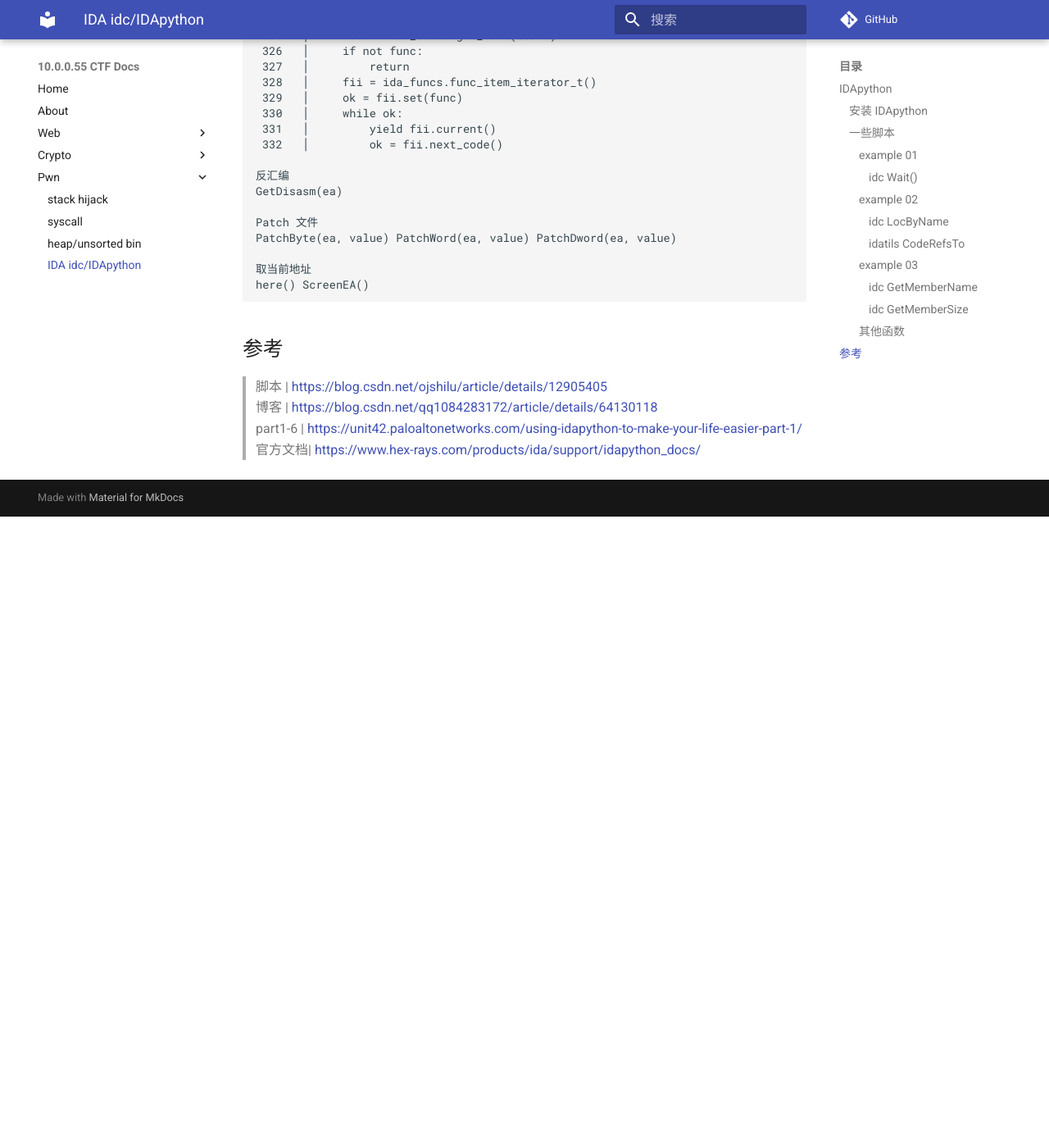
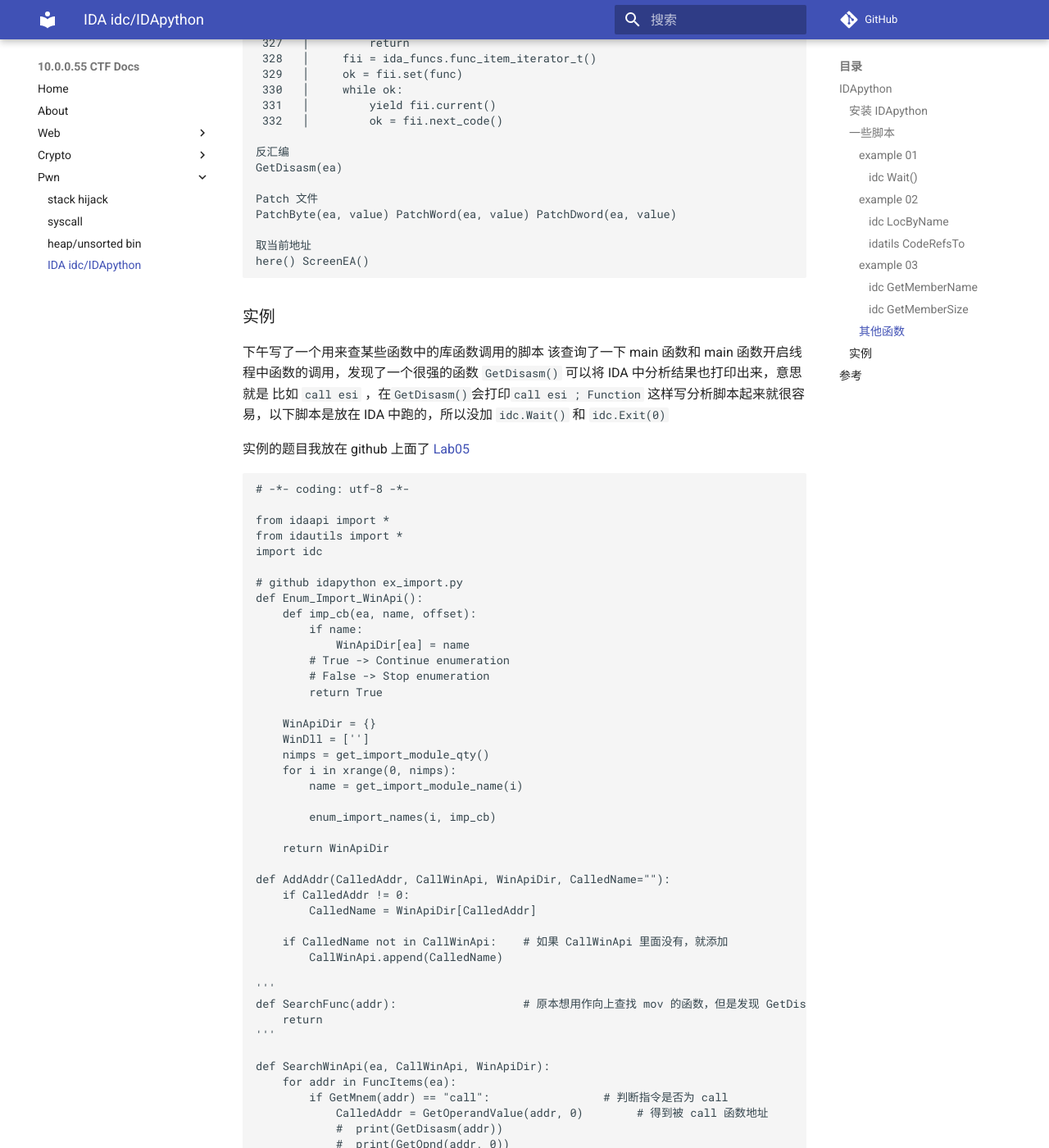
Before and after one commit to 10-0-0-55/10-0-0-55.github.io, an MkDocs documentation site: the page built from docs/pwn/idc_IDApython.md, in a window 1280 px wide and 1400 px high, scrolled down 6871 px. Shown: the whole window at 82% size. Built offline with MkDocs 1.6.1 and Material for MkDocs 9.7.7, drawn with Linux system fonts in a browser that asks for light colours; comment, search, counter and statistics services are not loaded; before the commit the page ends 7501 px from its top, so only the background shows below that; some of the changed text lies outside the part shown.

Commit message:
IDApython

````diff
--- a/docs/pwn/idc_IDApython.md
+++ b/docs/pwn/idc_IDApython.md
@@ -34,6 +34,7 @@ if __name__ == "__main__":
 打印全部函数的名字
 
 ```
+# -*- coding: utf-8 -*-
 from idaapi import *
 from idautils import *
 import idc
@@ -97,6 +96,7 @@ $ ./ida.exe -c -S".\Vangelis\test.py" ~/Desktop/Analysis_File/rop/rop
 寻找危险函数的被引用的地址
 
 ```
+# -*- coding: utf-8 -*-
 from idaapi import *
 from idautils import *
 import idc
@@ -340,6 +340,103 @@ here() ScreenEA()
 
 ```
 
+### 实例
+下午写了一个用来查某些函数中的库函数调用的脚本
+该查询了一下 main 函数和 main 函数开启线程中函数的调用，发现了一个很强的函数 `GetDisasm()` 可以将 IDA 中分析结果也打印出来，意思就是 比如 `call esi` ，在`GetDisasm()`会打印`call esi ; Function` 这样写分析脚本起来就很容易，以下脚本是放在 IDA 中跑的，所以没加 `idc.Wait()` 和 `idc.Exit(0)`
+
+实例的题目我放在 github 上面了
+[Lab05](https://github.com/Vang3lis/Windows-malware/tree/master/Lab_03/Chapter_5L)
+```
+# -*- coding: utf-8 -*-
+
+from idaapi import *
+from idautils import *
+import idc
+
+# github idapython ex_import.py
+def Enum_Import_WinApi():
+    def imp_cb(ea, name, offset):
+        if name:
+            WinApiDir[ea] = name
+        # True -> Continue enumeration
+        # False -> Stop enumeration
+        return True
+
+    WinApiDir = {}
+    WinDll = ['']
+    nimps = get_import_module_qty()
+    for i in xrange(0, nimps):
+        name = get_import_module_name(i)
+
+        enum_import_names(i, imp_cb)
+
+    return WinApiDir
+
+def AddAddr(CalledAddr, CallWinApi, WinApiDir, CalledName=""):
+    if CalledAddr != 0:
+        CalledName = WinApiDir[CalledAddr]
+
+    if CalledName not in CallWinApi:    # 如果 CallWinApi 里面没有，就添加
+        CallWinApi.append(CalledName)
+
+'''
+def SearchFunc(addr):                   # 原本想用作向上查找 mov 的函数，但是发现 GetDisasm 是个神仙函数
+    return
+'''
+
+def SearchWinApi(ea, CallWinApi, WinApiDir):
+    for addr in FuncItems(ea):
+        if GetMnem(addr) == "call":                 # 判断指令是否为 call
+            CalledAddr = GetOperandValue(addr, 0)        # 得到被 call 函数地址
+            #  print(GetDisasm(addr))
+            #  print(GetOpnd(addr, 0))
+
+            if CalledAddr in WinApiDir.keys():      # 如果函数地址在枚举的 WinApiDir 里面就尝试添加
+                AddAddr(CalledAddr, CallWinApi, WinApiDir)
+
+            else:                                   # 系统函数跳转一步才到结果 例如 strlen: jmp ds:__imp_strlen
+                if GetMnem(CalledAddr) == "jmp":
+                    CalledAddr = GetOperandValue(CalledAddr, 0)
+                    AddAddr(CalledAddr, CallWinApi, WinApiDir)
+
+                else :
+                    op = GetOpnd(addr, 0)
+                    if op == 'esi' or op == 'ebx' or op == 'eax' or op == 'ebp':
+                        '''
+                        可以不必这么写，因为 GetDisasm 会将 IDA 分析的 esi ebx eax ebp 打印出来
+                        if op == 'ebp':             # 查看源码发现 op == ebp 时 只有调用 closesocket 的时候
+                            if 'closesocket' in CallWinApi:
+                                return
+                            else :
+                                CallWinApi.append('closesocket')
+                        else :                      # 向上查找 mov 指令
+                        '''
+                        disasm = GetDisasm(addr)
+                        CalledName = disasm[disasm.find(";")+1:]
+                        AddAddr(0, CallWinApi, WinApiDir, CalledName)
+
+
+
+if __name__ == "__main__":
+    Main = [0x1000D02E]
+    sub_func = [0x10001074, 0x10001365, 0x10001656]
+    WinApiDir = {}
+    CallWinApi = []
+    flag = 1
+
+    WinApiDir = Enum_Import_WinApi()
+    #  print(WinApiDir)
+
+    if flag :
+        for ea in Main:
+            SearchWinApi(ea, CallWinApi, WinApiDir)
+    else:
+        for ea in sub_func:
+            SearchWinApi(ea, CallWinApi, WinApiDir)
+
+    print(CallWinApi)
+```
+
 ## 参考
 > 脚本 | https://blog.csdn.net/ojshilu/article/details/12905405 <br/>
 > 博客 | https://blog.csdn.net/qq1084283172/article/details/64130118 <br/>
````
Also changed, not shown: other parts of docs/pwn/idc_IDApython.md (+1 -3 lines).
